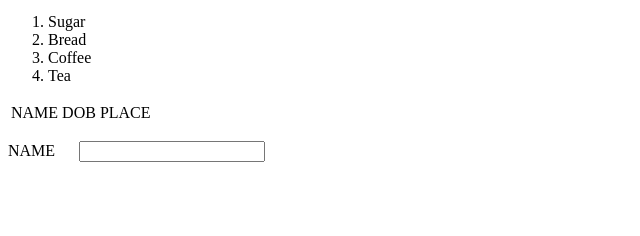
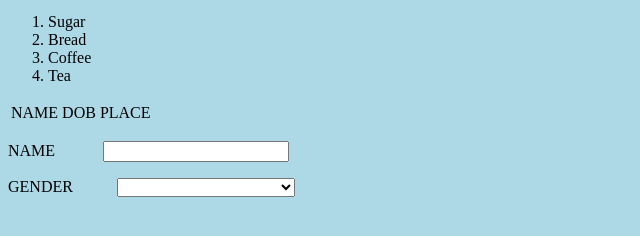
Before and after one commit to Edube20Emmanuel/HTML_CSS_INTRO, a plain HTML site: page WEEK 4 WEB PROGRAMING/Index.html in a window 1280 px wide. Shown: the part 374-610 px from the top of the page, without its empty margins (0-640 px from the left). Drawn offline with Linux system fonts and the light colour scheme.

Commit message:
INTRO TO HTML
My introduction to html

```diff
--- a/WEEK 4 WEB PROGRAMING/Index.html
+++ b/WEEK 4 WEB PROGRAMING/Index.html
@@ -5,7 +5,7 @@
     <meta name="viewport" content="width=device-width, initial-scale=1.0">
     <title>HOME PAGE</title>
 </head>
-<body>
+<body bgcolor="lightblue">
 
     <p>This is a paragraph</p>
     <p>This is a paragraph</p>
@@ -35,7 +35,12 @@
         </tr>
     </table>
     </span>
-    <p>NAME&nbsp;&nbsp;&nbsp;&nbsp;&nbsp;&nbsp;<input name="Text1" style="width: 178px" type="text"/></p>
+    <p>NAME&nbsp;&nbsp;&nbsp;&nbsp;&nbsp;&nbsp;&nbsp;&nbsp;&nbsp;&nbsp;&nbsp;&nbsp;<input name="Text1" style="width: 178px" type="text"/></p>
+    <P>GENDER&nbsp;&nbsp;&nbsp;&nbsp;&nbsp;&nbsp;&nbsp;&nbsp;&nbsp;&nbsp;&nbsp;<select name="select1" style="width: 178px" type="select" >
+        <option></option>
+        <option value="MALE">MALE</option>
+        <option value="FEMALE">FEMALE</option>
+    </P>
 
 
 </body>
```
